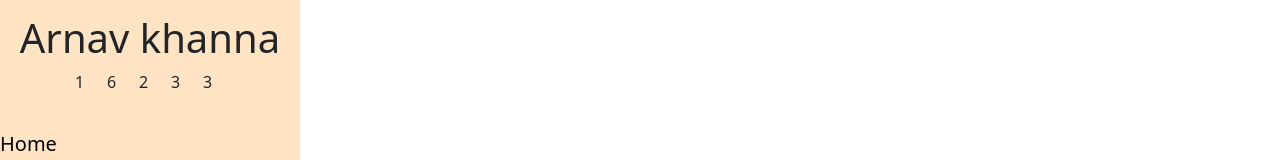
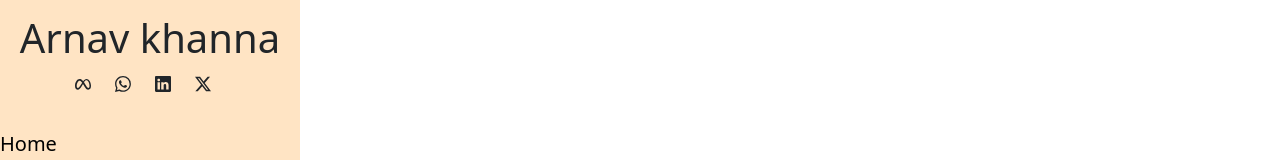
Before and after one commit to arnavktis/portfolio_frontend, an Angular app: page / in a window 1280 px wide. Shown: the part 136-296 px from the top of the page. Built offline with nearby package versions, Linux system fonts and the light colour scheme.

Commit message:
header-icons commit

```diff
--- a/package.json
+++ b/package.json
@@ -18,7 +18,8 @@
     "@angular/platform-browser": "^15.0.0",
     "@angular/platform-browser-dynamic": "^15.0.0",
     "@angular/router": "^15.0.0",
-        "bootstrap": "^5.3.2",
+    "bootstrap": "^5.3.2",
+    "ngx-bootstrap-icons": "^1.9.3",
     "rxjs": "~7.5.0",
     "tslib": "^2.3.0",
     "zone.js": "~0.12.0"
--- a/src/app/header/header.component.html
+++ b/src/app/header/header.component.html
@@ -7,11 +7,18 @@
         <h1 class="profile-name" href="#">Arnav khanna</h1>
         <!--here we will add the icon apis-->
         <div class = social-links>
-          <a class="navbar-brand" href="#">1</a>
-          <a class="navbar-brand" href="#">6</a>
-          <a class="navbar-brand" href="#">2</a>
-          <a class="navbar-brand" href="#">3</a>
-          <a class="navbar-brand" href="#">3</a>
+          <a class="navbar-brand" href="#"><svg xmlns="http://www.w3.org/2000/svg" width="16" height="16" fill="currentColor" class="bi bi-meta" viewBox="0 0 16 16">
+            <path fill-rule="evenodd" d="M8.217 5.243C9.145 3.988 10.171 3 11.483 3 13.96 3 16 6.153 16.001 9.907c0 2.29-.986 3.725-2.757 3.725-1.543 0-2.395-.866-3.924-3.424l-.667-1.123-.118-.197a55 55 0 0 0-.53-.877l-1.178 2.08c-1.673 2.925-2.615 3.541-3.923 3.541C1.086 13.632 0 12.217 0 9.973 0 6.388 1.995 3 4.598 3q.477-.001.924.122c.31.086.611.22.913.407.577.359 1.154.915 1.782 1.714m1.516 2.224q-.378-.614-.727-1.133L9 6.326c.845-1.305 1.543-1.954 2.372-1.954 1.723 0 3.102 2.537 3.102 5.653 0 1.188-.39 1.877-1.195 1.877-.773 0-1.142-.51-2.61-2.87zM4.846 4.756c.725.1 1.385.634 2.34 2.001A212 212 0 0 0 5.551 9.3c-1.357 2.126-1.826 2.603-2.581 2.603-.777 0-1.24-.682-1.24-1.9 0-2.602 1.298-5.264 2.846-5.264q.136 0 .27.018Z"/>
+          </svg></a>
+          <a class="navbar-brand" href="#"><svg xmlns="http://www.w3.org/2000/svg" width="16" height="16" fill="currentColor" class="bi bi-whatsapp" viewBox="0 0 16 16">
+            <path d="M13.601 2.326A7.85 7.85 0 0 0 7.994 0C3.627 0 .068 3.558.064 7.926c0 1.399.366 2.76 1.057 3.965L0 16l4.204-1.102a7.9 7.9 0 0 0 3.79.965h.004c4.368 0 7.926-3.558 7.93-7.93A7.9 7.9 0 0 0 13.6 2.326zM7.994 14.521a6.6 6.6 0 0 1-3.356-.92l-.24-.144-2.494.654.666-2.433-.156-.251a6.56 6.56 0 0 1-1.007-3.505c0-3.626 2.957-6.584 6.591-6.584a6.56 6.56 0 0 1 4.66 1.931 6.56 6.56 0 0 1 1.928 4.66c-.004 3.639-2.961 6.592-6.592 6.592m3.615-4.934c-.197-.099-1.17-.578-1.353-.646-.182-.065-.315-.099-.445.099-.133.197-.513.646-.627.775-.114.133-.232.148-.43.05-.197-.1-.836-.308-1.592-.985-.59-.525-.985-1.175-1.103-1.372-.114-.198-.011-.304.088-.403.087-.088.197-.232.296-.346.1-.114.133-.198.198-.33.065-.134.034-.248-.015-.347-.05-.099-.445-1.076-.612-1.47-.16-.389-.323-.335-.445-.34-.114-.007-.247-.007-.38-.007a.73.73 0 0 0-.529.247c-.182.198-.691.677-.691 1.654s.71 1.916.81 2.049c.098.133 1.394 2.132 3.383 2.992.47.205.84.326 1.129.418.475.152.904.129 1.246.08.38-.058 1.171-.48 1.338-.943.164-.464.164-.86.114-.943-.049-.084-.182-.133-.38-.232"/>
+          </svg></a>
+          <a class="navbar-brand" href="#"><svg xmlns="http://www.w3.org/2000/svg" width="16" height="16" fill="currentColor" class="bi bi-linkedin" viewBox="0 0 16 16">
+            <path d="M0 1.146C0 .513.526 0 1.175 0h13.65C15.474 0 16 .513 16 1.146v13.708c0 .633-.526 1.146-1.175 1.146H1.175C.526 16 0 15.487 0 14.854zm4.943 12.248V6.169H2.542v7.225zm-1.2-8.212c.837 0 1.358-.554 1.358-1.248-.015-.709-.52-1.248-1.342-1.248S2.4 3.226 2.4 3.934c0 .694.521 1.248 1.327 1.248zm4.908 8.212V9.359c0-.216.016-.432.08-.586.173-.431.568-.878 1.232-.878.869 0 1.216.662 1.216 1.634v3.865h2.401V9.25c0-2.22-1.184-3.252-2.764-3.252-1.274 0-1.845.7-2.165 1.193v.025h-.016l.016-.025V6.169h-2.4c.03.678 0 7.225 0 7.225z"/>
+          </svg></a>
+          <a class="navbar-brand" href="#"><svg xmlns="http://www.w3.org/2000/svg" width="16" height="16" fill="currentColor" class="bi bi-twitter-x" viewBox="0 0 16 16">
+            <path d="M12.6.75h2.454l-5.36 6.142L16 15.25h-4.937l-3.867-5.07-4.425 5.07H.316l5.733-6.57L0 .75h5.063l3.495 4.633L12.601.75Zm-.86 13.028h1.36L4.323 2.145H2.865z"/>
+          </svg></a>
         </div>
       </div>
 
```
Also changed, not shown: 1 other file (tests, documents, lock files or other folders).
